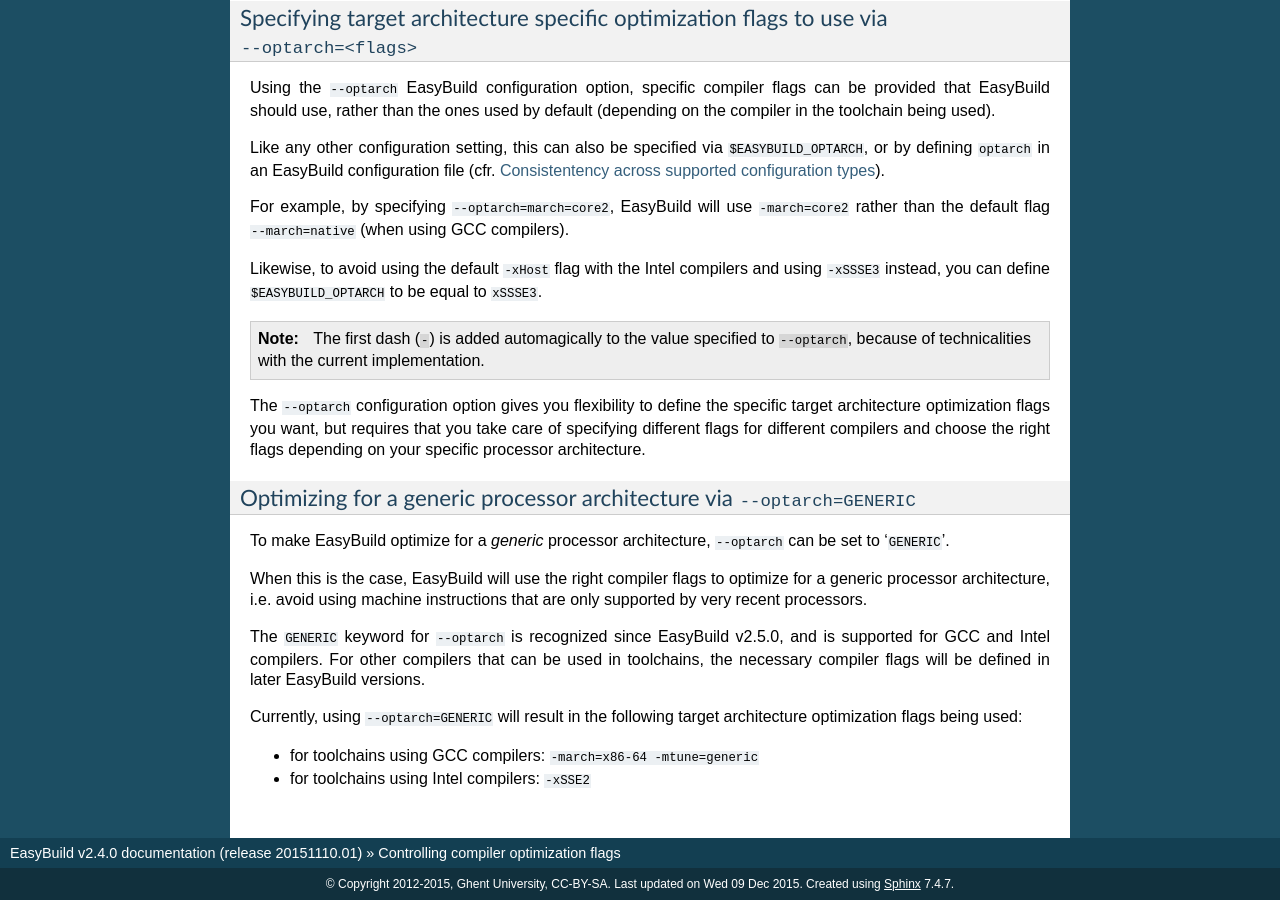
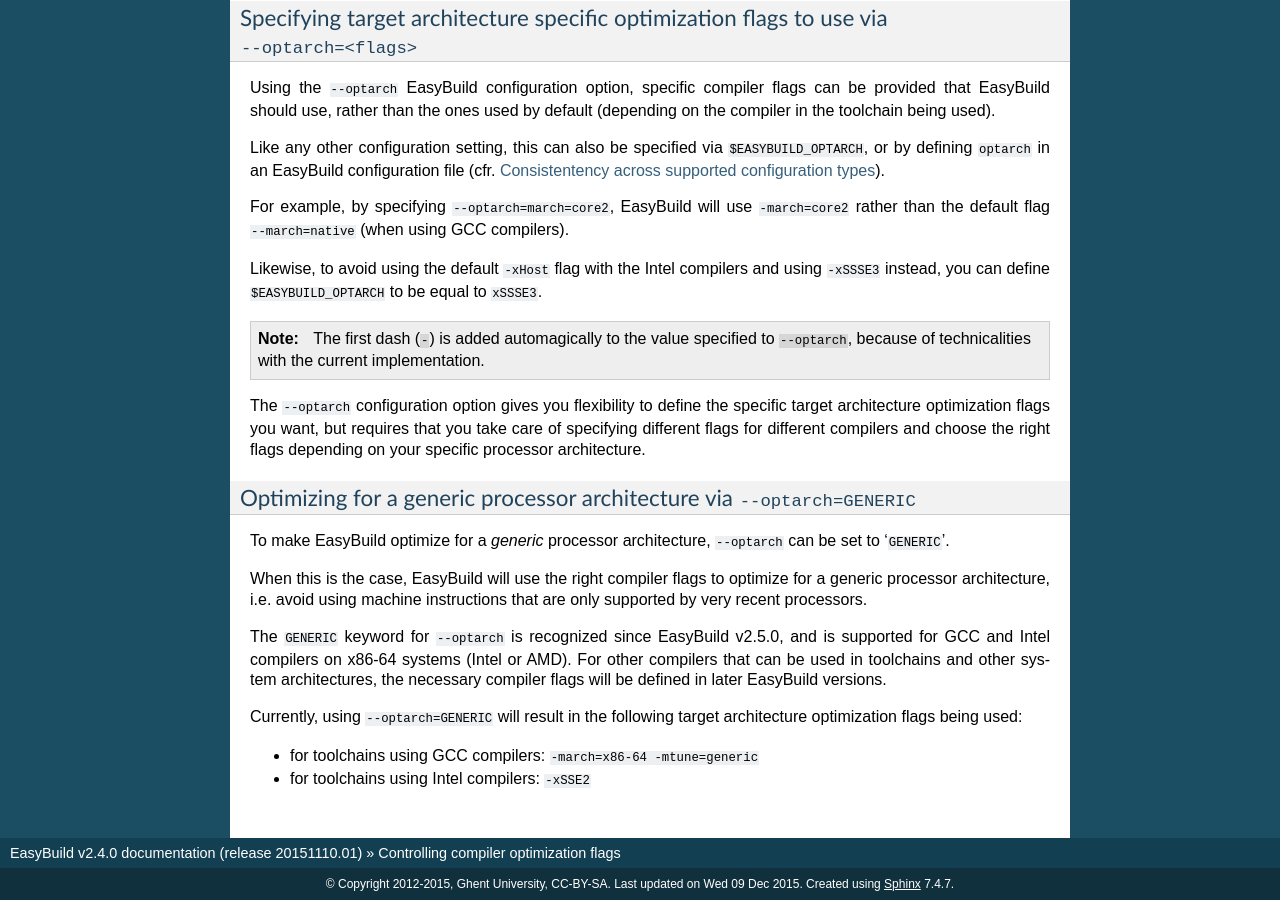
Before and after one commit to easybuilders/easybuild, a Sphinx documentation site: the page built from docs/Controlling_compiler_optimization_flags.rst, in a window 1280 px wide and 900 px high, scrolled down 1560 px. Built offline with Sphinx 7.4.7, drawn with Linux system fonts in a browser that asks for light colours; pages that are not in the unit, such as notebooks, are missing from menus.

Commit message:
clarify remark

```diff
--- a/docs/Controlling_compiler_optimization_flags.rst
+++ b/docs/Controlling_compiler_optimization_flags.rst
@@ -121,8 +121,9 @@
 architecture, i.e. avoid using machine instructions that are only supported by very recent processors.
 
 The ``GENERIC`` keyword for ``--optarch`` is recognized since EasyBuild v2.5.0, and is supported for GCC and Intel
-compilers. For other compilers that can be used in toolchains, the necessary compiler flags will be defined
-in later EasyBuild versions.
+compilers on x86-64 systems (Intel or AMD).
+For other compilers that can be used in toolchains and other system architectures,
+the necessary compiler flags will be defined in later EasyBuild versions.
 
 Currently, using ``--optarch=GENERIC`` will result in the following target architecture optimization flags being used:
 
```
